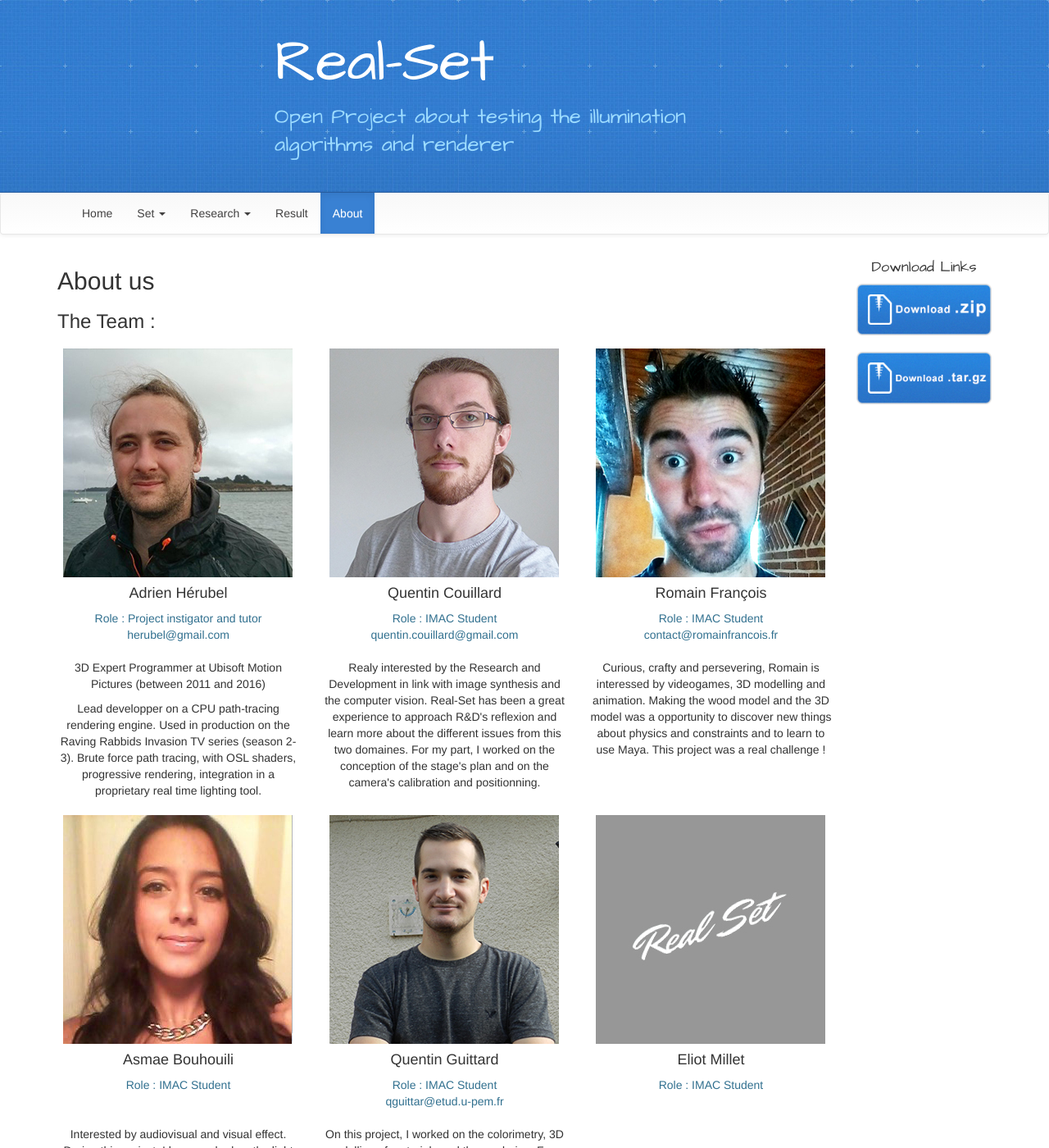
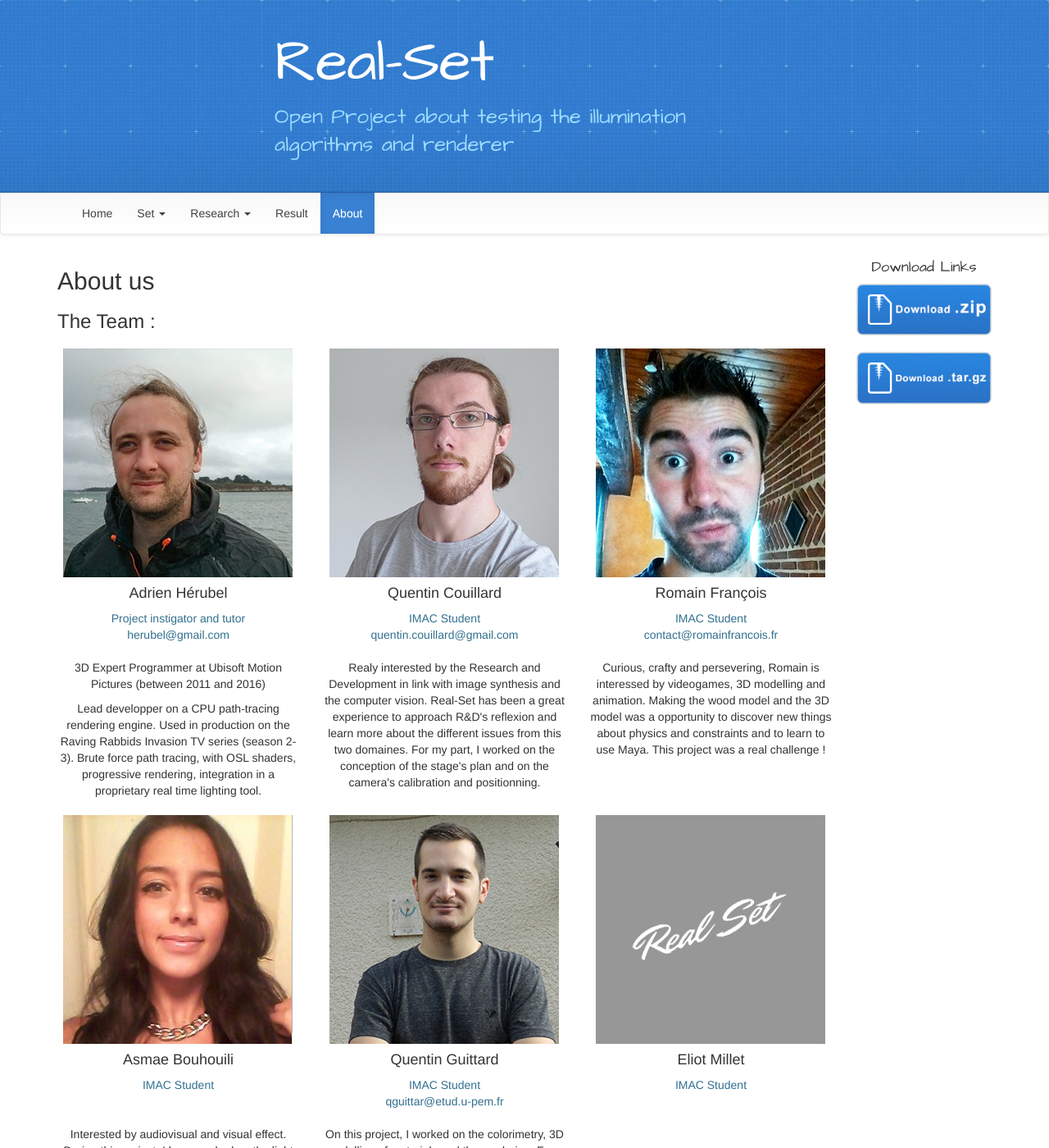
Before and after one commit to Alvyre/Real-Set, a Jekyll site: the page built from pages/about.html, in a window 1280 px wide and 1400 px high. Shown: the whole window at 82% size. Built offline with Jekyll 4.4.1, drawn with Linux system fonts in a browser that asks for light colours; nearby versions of some CDN libraries.

Commit message:
Update about.html

```diff
--- a/pages/about.html
+++ b/pages/about.html
@@ -11,7 +11,7 @@ permalink: /About/
 			<div class="col-xs-4 col-sm-4 col-md-4 col-lg-4 text-center">
 				<img src="{{site.url}}/assets/images/about/adrien.jpg" class="img-responsive center-block" alt="Photo of Adrien Hérubel">
 				<h4 class="text-center">Adrien Hérubel</h4>
-				<span class="text-info">Role : Project instigator and tutor</span><br/>
+				<span class="text-info">Project instigator and tutor</span><br/>
 				<span class="text-info">herubel@gmail.com</span><br/><br/>
 				<p>3D Expert Programmer at Ubisoft Motion Pictures (between 2011 and 2016) </p>
 				<p>Lead developper on a CPU path-tracing rendering engine. Used in production on the Raving Rabbids Invasion TV series (season 2-3). Brute force path tracing, with OSL shaders, progressive rendering, integration in a proprietary real time lighting tool. </p>
@@ -20,7 +20,7 @@ permalink: /About/
 			<div class="col-xs-4 col-sm-4 col-md-4 col-lg-4  text-center">
 				<img src="{{site.url}}/assets/images/about/QuentinC.jpg" class="img-responsive center-block" alt="Photo of Quentin Couillard">
 				<h4 class="text-center">Quentin Couillard</h4>
-				<span class="text-info">Role : IMAC Student</span><br/>
+				<span class="text-info">IMAC Student</span><br/>
 				<span class="text-info">quentin.couillard@gmail.com</span><br/><br/>
 				<p>Realy interested by the Research and Development in link with image synthesis and the computer vision.
 				Real-Set has been a great experience to approach R&D's reflexion and learn more about the different issues from this two domaines.
@@ -31,7 +31,7 @@ permalink: /About/
 			<div class="col-xs-4 col-sm-4 col-md-4 col-lg-4  text-center">
 				<img src="{{site.url}}/assets/images/about/romain.jpg" class="img-responsive center-block" alt="Photo of Romain François">
 				<h4 class="text-center">Romain François</h4>
-				<span class="text-info">Role : IMAC Student</span><br/>
+				<span class="text-info">IMAC Student</span><br/>
 				<span class="text-info">contact@romainfrancois.fr</span><br/><br/>
 				<p>Curious, crafty and persevering, Romain is interessed by videogames, 3D modelling and animation. Making the wood model and the 3D model was a opportunity to discover new things about physics and constraints and to learn to use Maya. This project was a real challenge !
 				</p>
@@ -42,7 +42,7 @@ permalink: /About/
 			<div class="col-xs-4 col-sm-4 col-md-4 col-lg-4  text-center">
 				<img src="{{site.url}}/assets/images/about/asmae.jpg" class="img-responsive center-block" alt="Photo of Asmae Bouhouili">
 				<h4 class="text-center">Asmae Bouhouili</h4>
-				<span class="text-info">Role : IMAC Student</span><br/>
+				<span class="text-info">IMAC Student</span><br/>
 				<!--<span class="text-info">@Mail</span>--><br/><br/>
 				<p>Interested by audiovisual and visual effect. During this project, I have worked on the light issues and ies profile.</p>
 
@@ -50,7 +50,7 @@ permalink: /About/
 			<div class="col-xs-4 col-sm-4 col-md-4 col-lg-4  text-center">
 				<img src="{{site.url}}/assets/images/about/quentinG.jpg" class="img-responsive center-block" alt="Photo of Quentin">
 				<h4 class="text-center">Quentin Guittard</h4>
-				<span class="text-info">Role : IMAC Student</span><br/>
+				<span class="text-info">IMAC Student</span><br/>
 				<span class="text-info">qguittar@etud.u-pem.fr</span><br/><br/>
 				<p>On this project, I worked on the colorimetry, 3D modelling of materials and the rendering.
 				For a long time I am interested in the images. During my spare time, I realize VFX and 3D animations.
@@ -60,7 +60,7 @@ permalink: /About/
 			<div class="col-xs-4 col-sm-4 col-md-4 col-lg-4  text-center">
 				<img src="{{site.url}}/assets/images/about/default.jpg" class="img-responsive center-block" alt="Photo of Eliot Millet">
 				<h4 class="text-center">Eliot Millet</h4>
-				<span class="text-info">Role : IMAC Student</span><br/>
+				<span class="text-info">IMAC Student</span><br/>
 				<!--<span class="text-info">@Mail</span><br/><br/>
 				<p>Lorem ipsum dolor sit amet, consectetur adipisicing elit, sed do eiusmod
 					tempor incididunt ut labore et dolore magna aliqua. Ut enim ad minim veniam,
```
